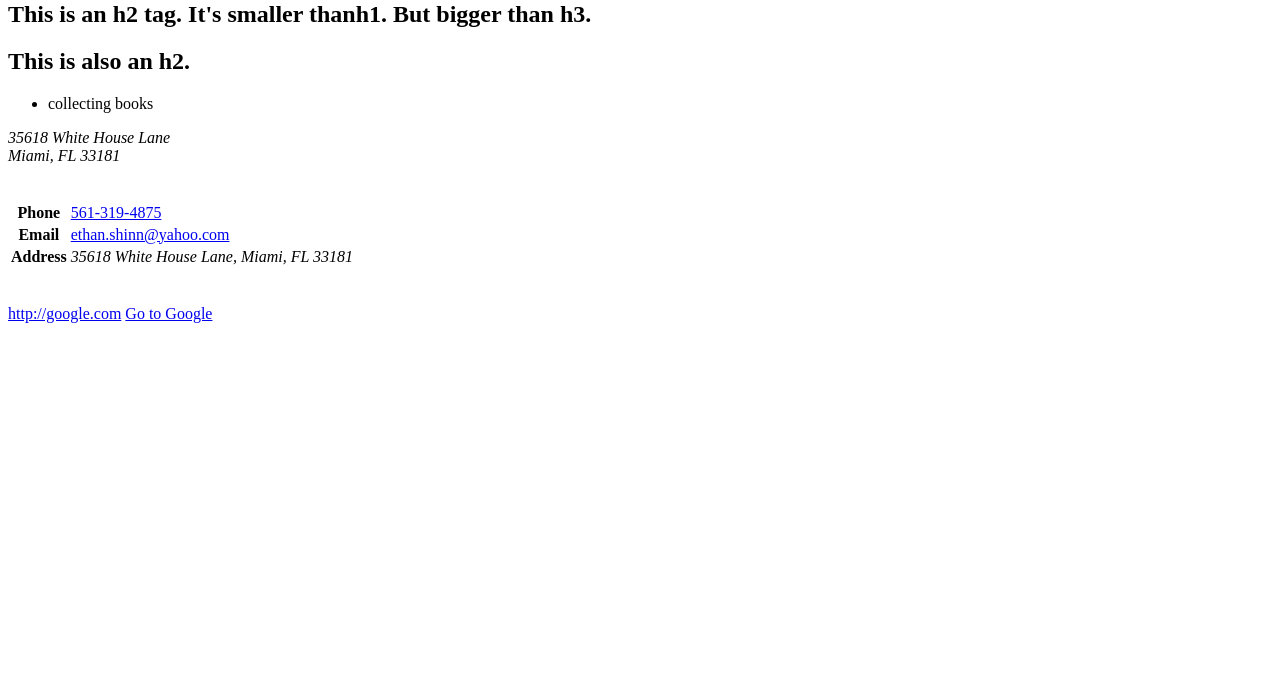
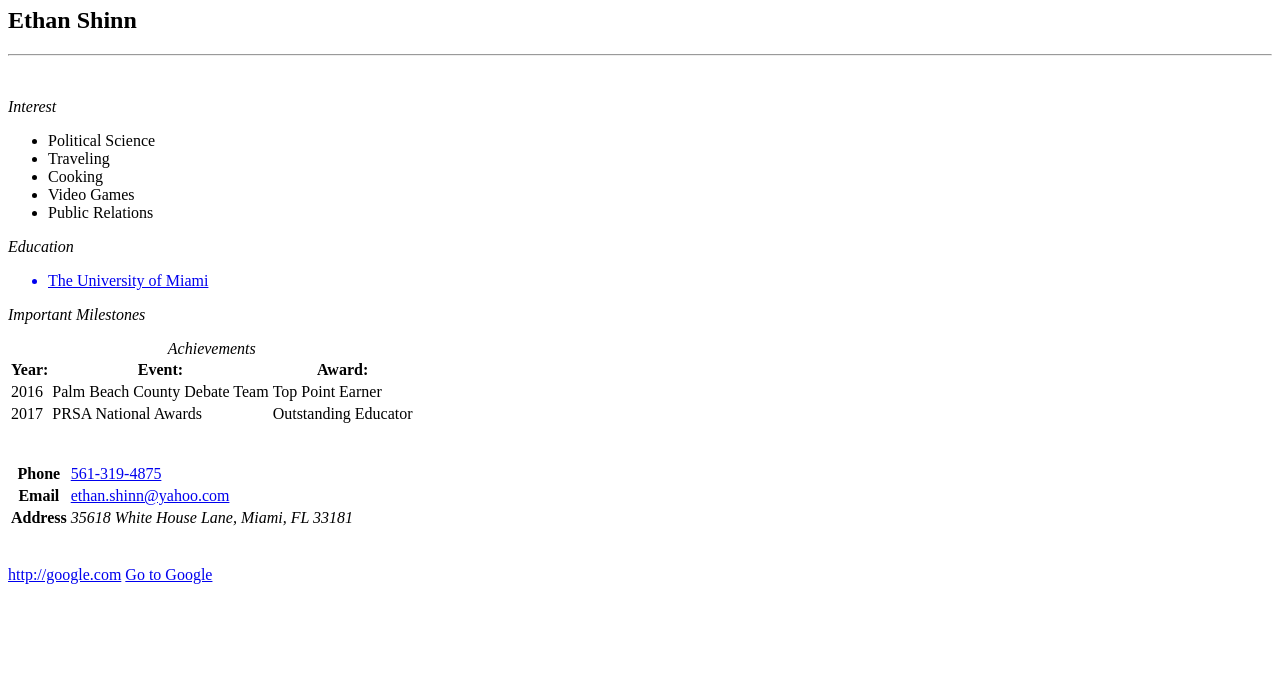
Before and after one commit to eshinn1/eshinn1.github.io, a plain HTML site: page hw/resume/index.html in a window 1280 px wide. Shown: the part 117-800 px from the top of the page. Drawn offline with Linux system fonts and the light colour scheme.

Commit message:
Started "Interests" + Table
Title

```diff
--- a/hw/resume/index.html
+++ b/hw/resume/index.html
@@ -9,24 +9,48 @@
       </head>
 
       <body>
-            <h1>Ethan Shinn</h1>
-            <p>My favorite food is sushi.</p>
-            <h2> This is an h2 tag. It's smaller thanh1. But bigger than h3.</h2>
-            <h2> This is also an h2.</h2>
+            <br><br>
+            <h1>Resume</h1>
+            <h2>Ethan Shinn</h2>
+            <hr />
+            <br>
 
+
+            <p class="head"><i>Interest</i></p>
             <ul>
-                  <li>collecting books</li>
-                  <!-- <ol>
-                        <li>MUSIC</Li>
-                        <ol> -->
+                  <li>Political Science</li>
+                  <li>Traveling</li>
+                  <li>Cooking</li>
+                  <li>Video Games</li>
+                  <li>Public Relations</li>
             </ul>
+            <p class="head"><i>Education</i></p>
+            <ul>
+                  <a href="https://com.miami.edu/">
+                        <li>The University of Miami</li>
+                        <a />
+            </ul>
+            <p><i>Important Milestones</i></p>
+            <table>
+                  <caption><i>Achievements</i></caption>
+                  <tr>
+                        <th>Year:</th>
+                        <th>Event:</th>
+                        <th>Award:</th>
+                  </tr>
+                  <tr>
+                        <td>2016</td>
+                        <td>Palm Beach County Debate Team</td>
+                        <td>Top Point Earner</td>
+                  </tr>
+                  <tr>
+                        <td>2017</td>
+                        <td>PRSA National Awards</td>
+                        <td>Outstanding Educator</td>
 
-            <address>
-                  35618 White House Lane<br>
-                  Miami, FL 33181
-            </address>
-            <br><br>
                         <table>
+                              <br>
+                              <br>
                               <tr>
                                     <th>Phone</th>
                                     <td><a href="tel:+15613194875">561-319-4875</a></td>
```
Lines whose indentation alone changed are shown as unchanged.
